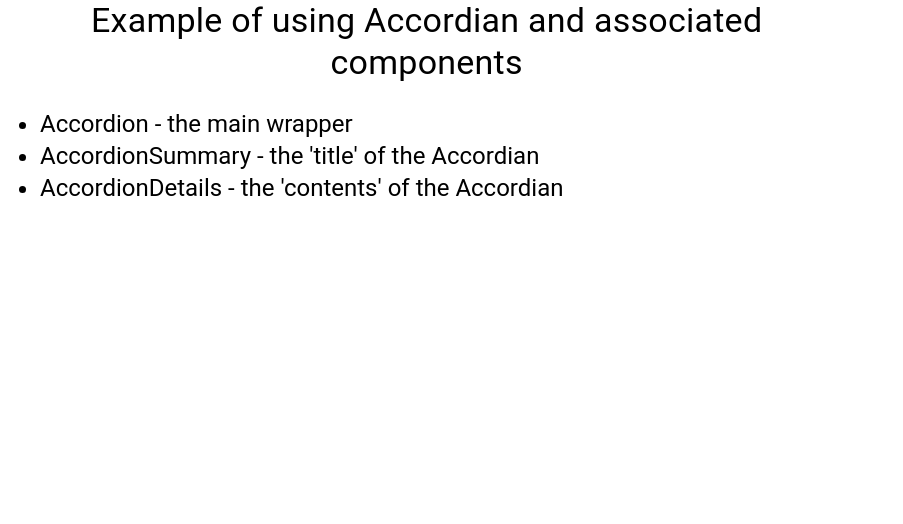
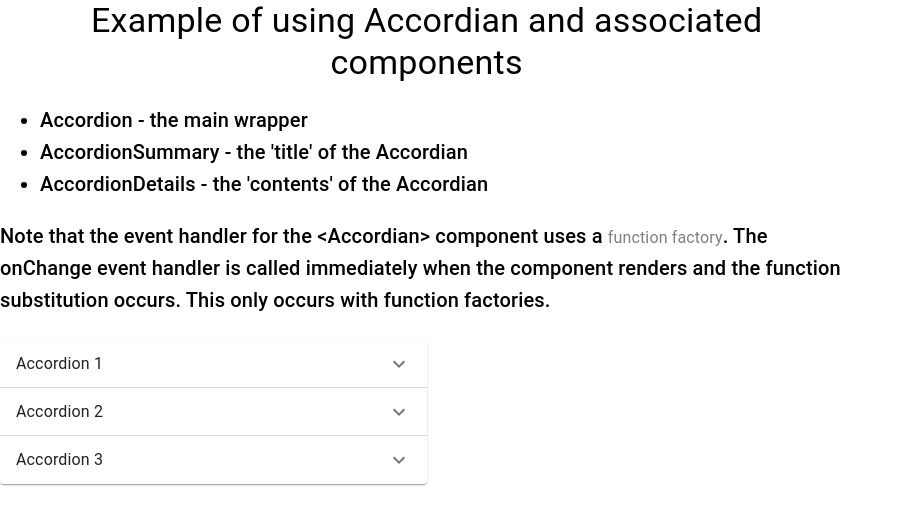
Before and after one commit to themrchas/mui-sandbox, a React (Create React App) app: page / in a window 1280 px wide. Shown: the top 524 px of the page, without its empty margins (0-903 px from the left). Built offline with nearby package versions, Linux system fonts and the light colour scheme.

Commit message:
mod on MuiAccordian

```diff
--- a/src/components/MuiAccordian.tsx
+++ b/src/components/MuiAccordian.tsx
@@ -1,31 +1,57 @@
-import { Box, Typography } from "@mui/material"
-import {  Accordion } from "@mui/material";
-import { TypeFormatFlags } from "typescript";
-
+import { Box, Typography } from "@mui/material";
+import { Accordion, AccordionSummary, AccordionDetails } from "@mui/material";
+import ExpandMoreIcon from "@mui/icons-material/ExpandMore";
+import { useState } from "react";
 
 export const MuiAccordian = () => {
 
-    return (
+    const [panelToExpand, setPanelToExpand] = useState<null | string>(null);
+
+    const handleClick = (panel:string) => (event:React.SyntheticEvent,expanded: boolean) => {
+        console.log(`MuiAccordian - event is ${event} , panel is ${panel} , expanded is ${expanded}`)
+    }
 
 
-    <Box sx={{width: 2/3, justifyContent:"left"}}>
-
-        <Typography variant="h4">Example of using Accordian and associated components</Typography>
-            <Typography variant="h5" component="div" align="left" >
-
+  return (
+    <>
+      <Box sx={{ width: 2 / 3, justifyContent: "left" }}>
+        <Typography variant="h4">
+          Example of using Accordian and associated components
+        </Typography>
+        <Typography variant="h6" component="div" align="left">
           <ul>
-                    <li >Accordion - the main wrapper</li>
+            <li>Accordion - the main wrapper</li>
             <li>AccordionSummary - the 'title' of the Accordian</li>
             <li>AccordionDetails - the 'contents' of the Accordian</li>
           </ul>
         </Typography>
-
-
-
-
+        <Typography variant="h6" component="div" align="left" sx={{mb:3}}>
+            Note that the event handler for the &lt;Accordian&gt; component uses a <Typography component="span" color="gray">function factory</Typography>.
+            The onChange event handler is called immediately when the component renders and the function substitution occurs. This only occurs
+            with function factories.
+        </Typography>
       </Box>
 
-    )
-
-
-}
+      <Box sx={{ width: 1 / 3, justifyContent: "left" }}>
+        <Accordion expanded={panelToExpand === "panel1"} onChange={handleClick("panel1")}>
+          <AccordionSummary id="panel1" expandIcon={<ExpandMoreIcon />}>
+            <Typography component="span">Accordion 1</Typography>
+          </AccordionSummary>
+          <AccordionDetails>Elit ullamco anim mollit ullamco.</AccordionDetails>
+        </Accordion>
+        <Accordion expanded={panelToExpand === "panel2"} onChange={handleClick("panel2")}>
+          <AccordionSummary id="panel2" expandIcon={<ExpandMoreIcon />}>
+            <Typography component="span">Accordion 2</Typography>
+          </AccordionSummary>
+          <AccordionDetails>Sunt sit velit adipisicing id deserunt aliquip eu aliqua est. Ut eu proident ullamco quis elit duis reprehenderit sint occaecat eiusmod. Esse commodo laborum exercitation culpa Lorem pariatur sint sunt officia laboris.</AccordionDetails>
+        </Accordion>
+        <Accordion expanded={panelToExpand === "panel3"} onChange={handleClick("panel3")}>
+          <AccordionSummary id="panel3" expandIcon={<ExpandMoreIcon />}>
+            <Typography component="span">Accordion 3</Typography>
+          </AccordionSummary>
+          <AccordionDetails>Nulla et ea deserunt quis. Incididunt excepteur sint sunt consectetur. Laborum esse amet tempor et quis reprehenderit voluptate deserunt dolore deserunt.</AccordionDetails>
+        </Accordion>
+      </Box>
+    </>
+  );
+};
--- a/src/components/MuiTypeography.tsx
+++ b/src/components/MuiTypeography.tsx
@@ -1,8 +1,10 @@
 import { Typography } from '@mui/material'
+
 
 export const MuiTypography = () => {
 
     return (
+
 
         <div>
             <Typography variant='h1'>Typography variant=h1</Typography>
@@ -16,6 +18,8 @@ export const MuiTypography = () => {
 
         </div>
 
+
+
     )
 
 
```
Lines whose indentation alone changed are shown as unchanged.
